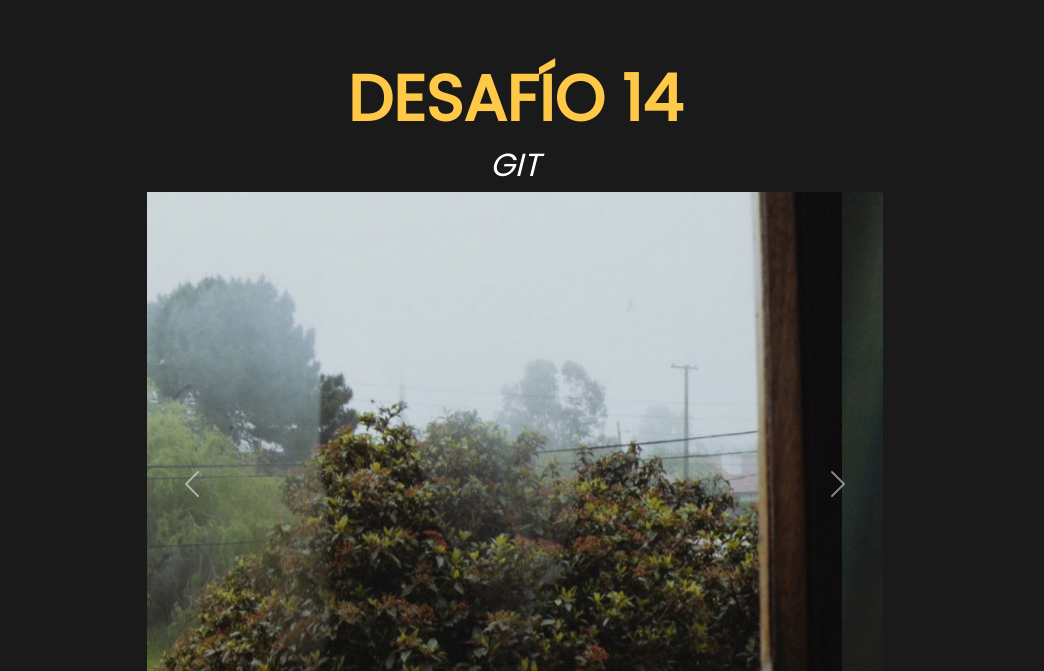
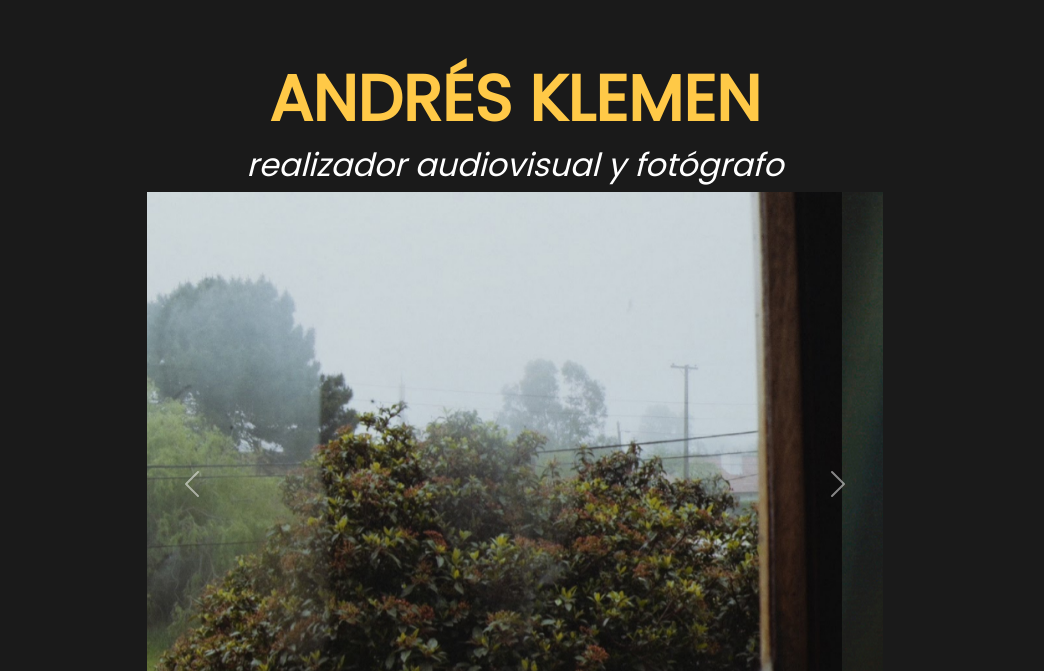
Before and after one commit to andresklemen/mi_repositorio, a website: page index.html in a window 1280 px wide. Shown: the part 129-800 px from the top of the page, without its empty margins (125-1169 px from the left). Drawn offline with Linux system fonts and the light colour scheme.

Commit message:
Volví al título y subtítulo original del index

```diff
--- a/index.html
+++ b/index.html
@@ -58,8 +58,8 @@
     <!--SECTION 2-->
     <main>
         <section class="titulo titulo--align">
-            <h1 class="titulo__h1">Desafío 14</h1>
-            <h2 class="titulo__profesion titulo__profesion--style">GIT</h2>
+            <h1 class="titulo__h1">ANDRÉS KLEMEN</h1>
+            <h2 class="titulo__profesion titulo__profesion--style">realizador audiovisual y fotógrafo</h2>
         </section>
         <div class="container">
             <div class="row">
```
